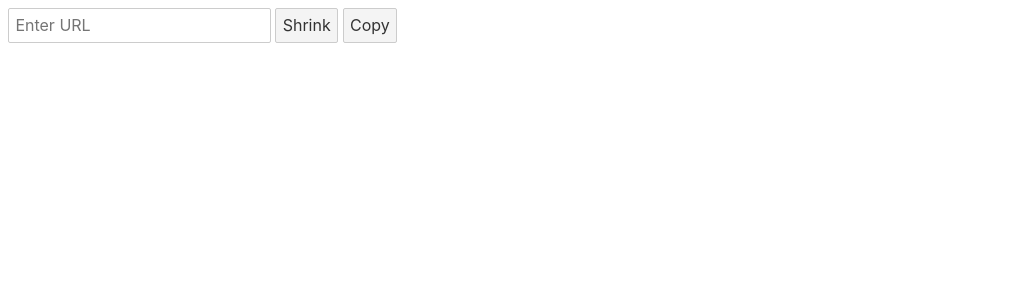
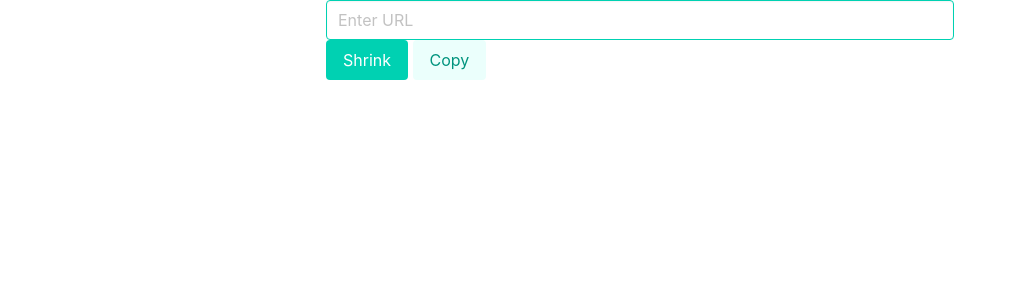
Before and after one commit to fimtow/url-shortener, a Svelte app: page / in a window 1280 px wide. Shown: the top 300 px of the page, without its empty margins (0-1009 px from the left). Built offline with nearby package versions, Linux system fonts and the light colour scheme.

Commit message:
added style

```diff
--- a/src/App.svelte
+++ b/src/App.svelte
@@ -23,11 +23,15 @@ const copy = () => {
 };
 
 </script>
-
-<input type="text" placeholder="Enter URL" bind:value={myurl}>
-<button type="button" on:click={shrink}>
-	Shrink
-</button>
-<button type="button" on:click={copy}>
-	Copy
-</button>
+<link rel="stylesheet" href="https://cdn.jsdelivr.net/npm/bulma@0.9.1/css/bulma.min.css">
+<div class="columns is-mobile is-centered">
+	<div class="column is-half">
+		<input class="input is-primary" type="text" placeholder="Enter URL" bind:value={myurl}>
+		<button class="button is-primary" type="button" on:click={shrink}>
+			Shrink
+		</button>
+		<button class="button is-primary is-light" type="button" on:click={copy}>
+			Copy
+		</button>
+	</div>
+</div>
```
